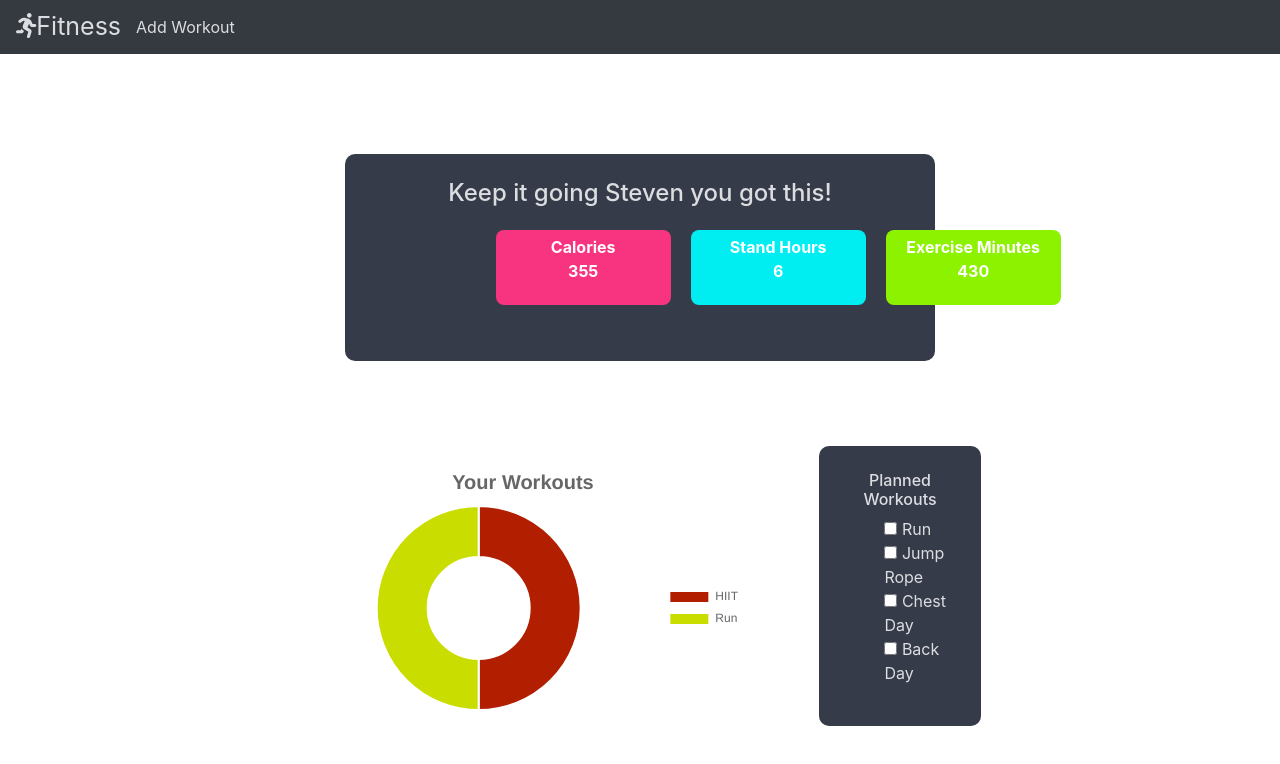
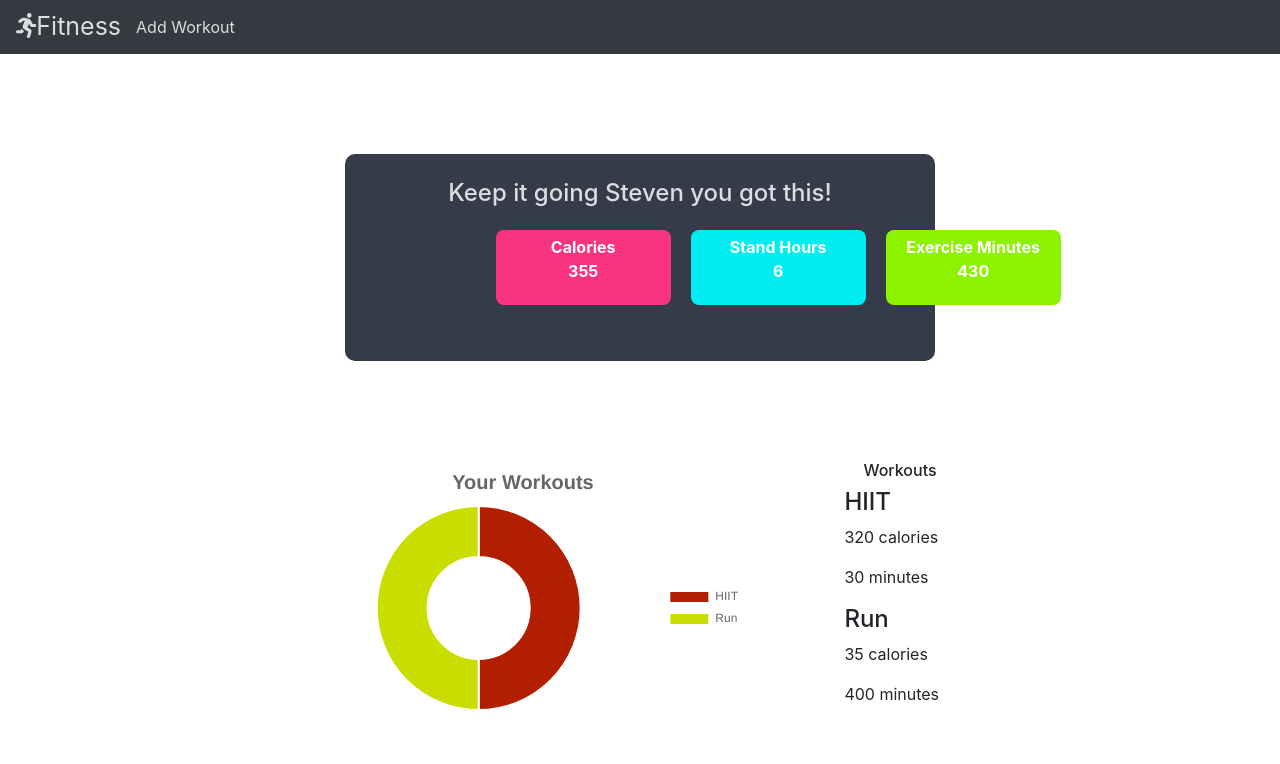
Before and after one commit to Dev-Steven/fitness, a React (Create React App) app: page / in a window 1280 px wide. Shown: the top 764 px of the page. Built offline with nearby package versions, Linux system fonts and the light colour scheme.

Commit message:
displaying workout information

```diff
--- a/src/components/Dashboard/Plan.js
+++ b/src/components/Dashboard/Plan.js
@@ -1,18 +1,48 @@
 import React from 'react';
+import { connect } from 'react-redux';
+
 import './Plan.scss';
+import Carousel from 'react-bootstrap/Carousel';
+import Card from 'react-bootstrap/Card';
 
-const Plan = () => {
+const Plan = props => {
 	return (
 		<div className='plan-container'>
-			<h6>Planned Workouts</h6>
-			<ul>
-				<input type='checkbox' label='Run' /> Run <br />
-				<input type='checkbox' label='Jump Rope' /> Jump Rope <br />
-				<input type='checkbox' label='Chest Day' /> Chest Day <br />
-				<input type='checkbox' label='Back Day' /> Back Day
-			</ul>
+			<h6>Workouts</h6>
+			<div>
+				{props.workouts.map(workout => (
+					<div>
+						<h4>{workout.name}</h4>
+						<p>{workout.calories} calories</p>
+						<p>{workout.duration} minutes</p>
+					</div>
+				))}
+			</div>
+			{/* <Carousel>
+				<Carousel.Item>
+					<div className='new_html_code'>
+						<Card style={{ width: '18rem' }} bg='dark' text='light'>
+							<Card.Body>
+								<Card.Title>Card Title</Card.Title>
+								<Card.Subtitle className='mb-2 text-muted'>
+									Card Subtitle
+								</Card.Subtitle>
+								<Card.Text>
+									Some quick example text to build on the card
+									title and make up the bulk of the card's
+									content.
+								</Card.Text>
+							</Card.Body>
+						</Card>
+					</div>
+				</Carousel.Item>
+			</Carousel> */}
 		</div>
 	);
 };
 
-export default Plan;
+const mapStateToProps = state => ({
+	workouts: state.workouts.workouts,
+});
+
+export default connect(mapStateToProps)(Plan);
--- a/src/components/Dashboard/Plan.scss
+++ b/src/components/Dashboard/Plan.scss
@@ -1,13 +1,24 @@
 @import 'Dashboard';
 
 .plan-container {
-	background-color: $bg-color;
-	color: $text-color;
+	// background-color: $bg-color;
+	// color: $text-color;
 	border-radius: 10px;
 	margin: auto;
 	width: 75%;
 	padding: 25px;
+	height: 500px;
 	h6 {
 		text-align: center;
 	}
+	div.new_html_code {
+		width: 550px;
+		height: 100px;
+		min-width: 150px;
+		min-height: 100px;
+		max-width: 200px;
+		max-height: 100px;
+		overflow: hidden;
+		display: block;
+	}
 }
```
Also changed, not shown: 1 other file (tests, documents, lock files or other folders).
